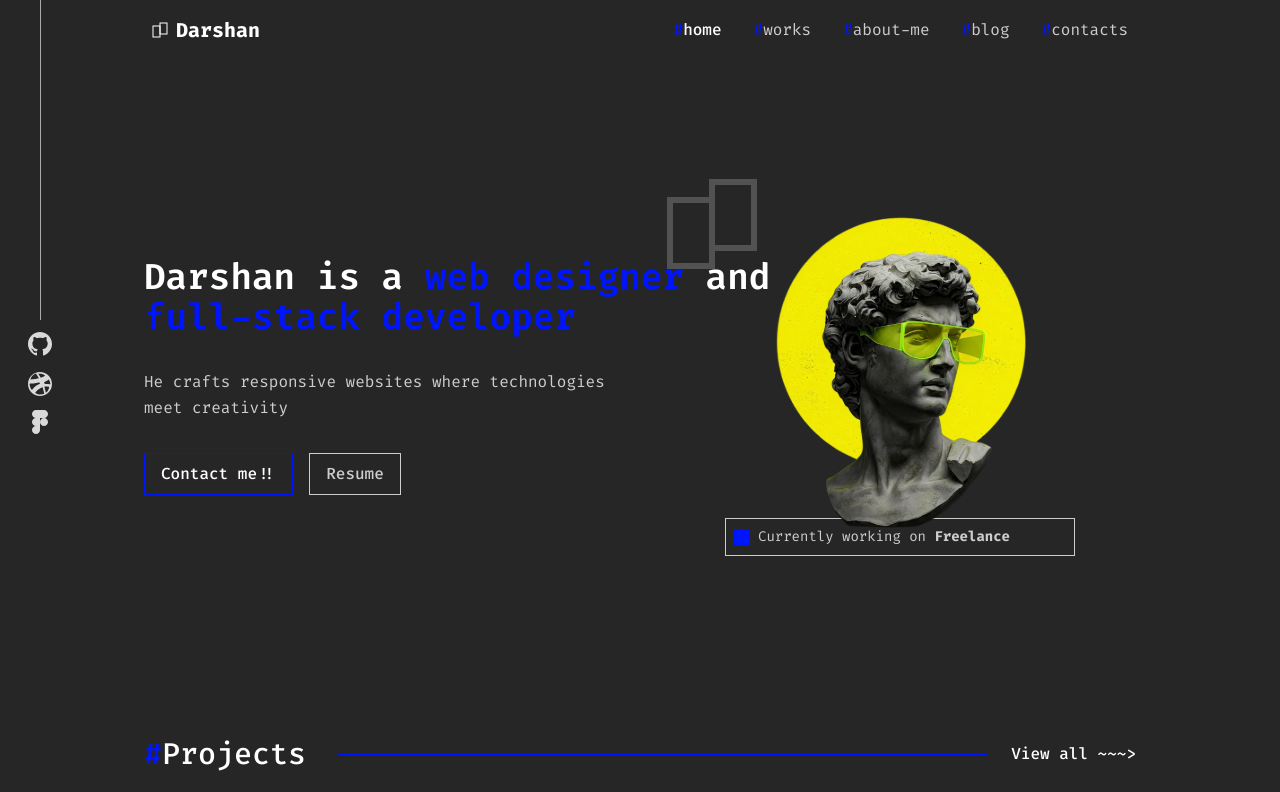
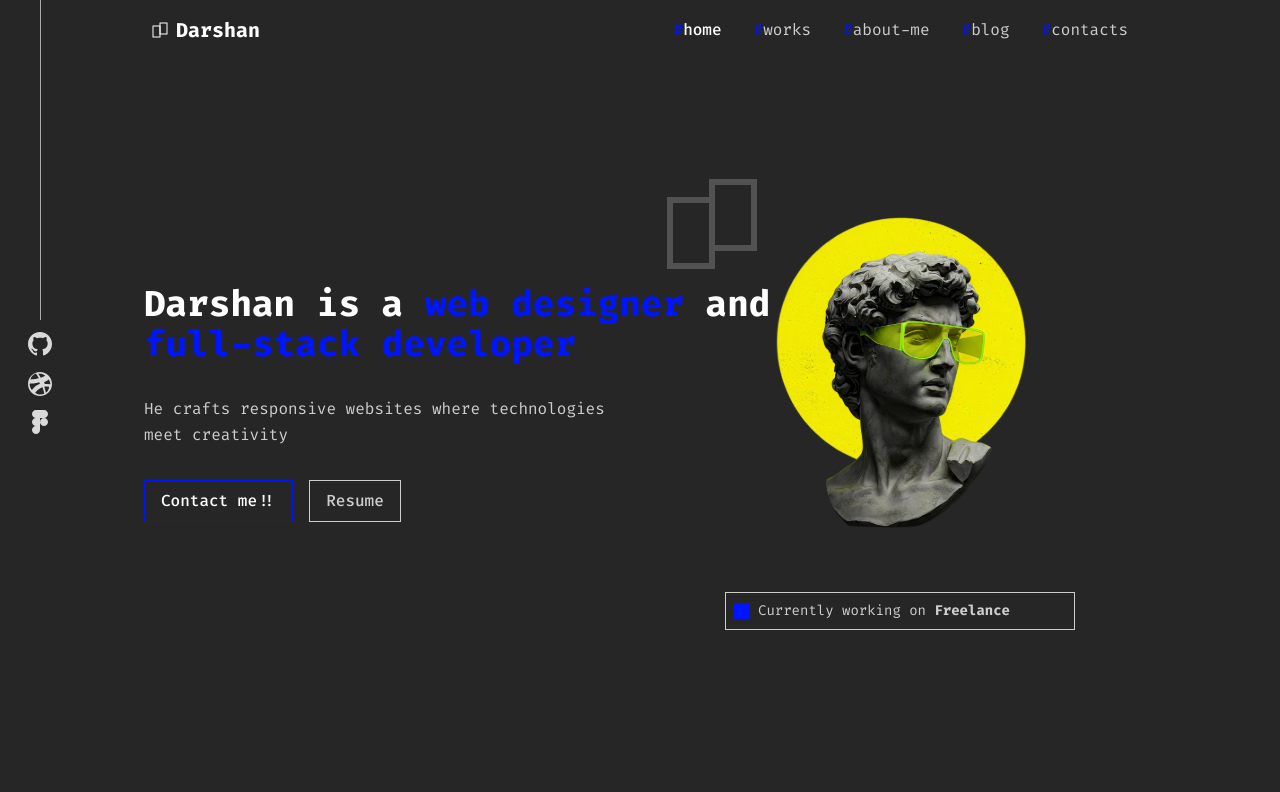
Before and after one commit to Its-darshu/portfolio, a React (Vite) app: page / in a window 1280 px wide. Shown: the top 792 px of the page. Built offline with nearby package versions, Linux system fonts and the light colour scheme.

Commit message:
Update Home page: make heading bold, fix mobile spacing, separate profile and status badge on desktop, fix skills section mobile overlap

```diff
--- a/src/pages/Home.jsx
+++ b/src/pages/Home.jsx
@@ -18,7 +18,7 @@
       <section className="px-4 py-8 md:max-w-[1024px] md:mx-auto md:py-24 relative">
         {/* Mobile Layout */}
         <div className="md:hidden">
-          <h1 className="text-[32px] font-semibold leading-tight mb-8 font-mono">
+          <h1 className="text-[32px] font-bold leading-tight mb-8 font-mono">
             Darshan is a <span className="text-primary">web designer</span> and <span className="text-primary">front-end developer</span>
           </h1>
           <p className="text-gray text-base leading-relaxed mb-8 w-full max-w-[328px]">
@@ -31,7 +31,7 @@
           </div>
 
           {/* Profile Image */}
-          <div className="flex justify-center mb-8 relative z-20">
+          <div className="flex justify-center -mt-8 mb-1 relative z-20">
             <div className="w-[198px] h-[297px] relative">
               <img
                 src="/prosvg.svg"
@@ -71,7 +71,7 @@
         {/* Desktop Layout */}
         <div className="hidden md:grid md:grid-cols-2 gap-12 items-center">
           <div className="flex flex-col gap-8">
-            <h1 className="text-2xl md:text-3xl lg:text-4xl font-semibold leading-tight">
+            <h1 className="text-2xl md:text-3xl lg:text-4xl font-bold leading-tight">
               <span className="whitespace-nowrap">Darshan is a <span className="text-primary">web designer</span> and</span>
               <br />
               <span className="text-primary">full-stack developer</span>
@@ -96,13 +96,13 @@
               </a>
             </div>
           </div>
-          <div className="relative flex justify-center items-center">
+          <div className="relative flex flex-col justify-center items-center">
             {/* Decorative elements */}
             <div className="absolute top-0 left-0 w-24 h-24">
               <Logo className="w-full h-full opacity-20" />
             </div>
-            {/* Profile image - positioned to overlap through status bar */}
-            <div className="relative w-full max-w-[400px] aspect-square flex items-center justify-center z-20">
+            {/* Profile image */}
+            <div className="relative w-full max-w-[400px] aspect-square flex items-center justify-center z-20 mb-4">
               <img
                 src="/prosvg.svg"
                 alt="Darshan - Web Designer and Full-Stack Developer"
@@ -119,8 +119,8 @@
                 <span className="absolute text-gray text-sm">Add profile.jpg</span>
               </div>
             </div>
-            {/* Status badge - positioned to be overlapped by image */}
-            <div className="absolute bottom-5 left-0 right-0 mx-auto max-w-[350px] bg-background border border-gray p-2 flex items-center gap-2 z-10">
+            {/* Status badge */}
+            <div className="w-full max-w-[350px] bg-background border border-gray p-2 flex items-center gap-2 mx-auto">
               <div className="w-4 h-4 bg-primary border border-primary"></div>
               <p className="text-gray text-sm">
                 Currently working on <span className="font-bold">Freelance</span>
@@ -177,12 +177,12 @@
           <SkillBlock
             title="Cloud & DevOps"
             skills={[['AWS', 'Vercel', 'Netlify', 'Railway', 'Heroku', 'GitHub Actions', 'CI/CD', 'Docker']]}
-            className="lg:col-span-1 -mt-6" // see add mt to is align with other blocks
+            className="lg:col-span-1 lg:-mt-6" // see add mt to is align with other blocks
           />
           <SkillBlock
             title="Design & UI/UX"
             skills={[['Figma', 'Tailwind CSS', 'Material-UI', 'Responsive Design', 'Adobe XD', 'Canva']]}
-            className="lg:col-span-1 -mt-6"
+            className="lg:col-span-1 lg:-mt-6"
           />
         </div>
         {/* Decorations */}
```
